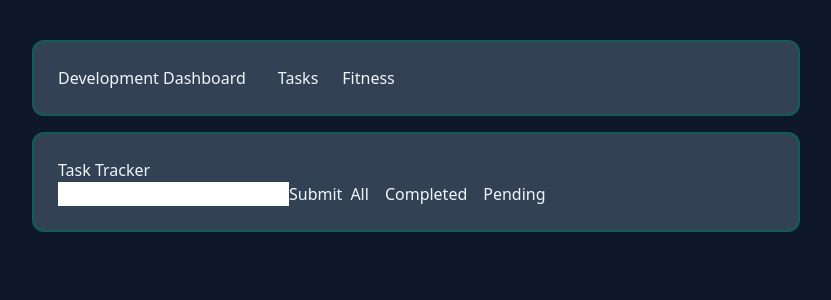
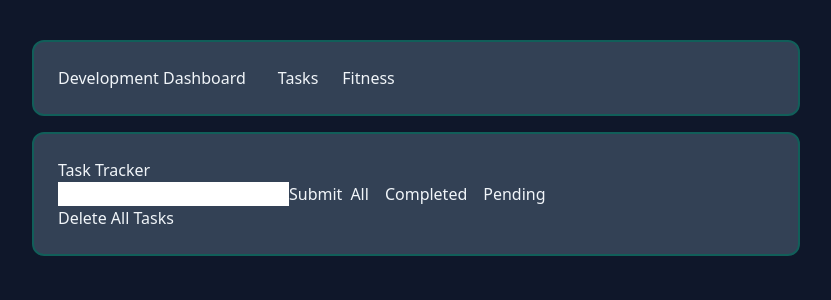
Before and after one commit to gaiabulbanix/react-dev-dashboard, a React (Vite) app: page / in a window 1280 px wide. Shown: the top 300 px of the page, without its empty margins (8-839 px from the left). Built offline with nearby package versions, Linux system fonts and the light colour scheme.

Commit message:
feat:added delete all tasks function

```diff
--- a/src/features/task-tracker/TaskTracker.jsx
+++ b/src/features/task-tracker/TaskTracker.jsx
@@ -2,6 +2,7 @@ import TaskForm from './TaskForm';
 import TaskFilter from './TaskFilter';
 import TaskList from './TaskList';
 import Panel from '../../components/Panel';
+import Button from '../../components/Button';
 
 import { useState } from 'react';
 
@@ -31,6 +32,8 @@ export default function TaskTracker({ className = '', }) {
             task.id !== targetTask.id
         ));
 
+    const handleDeleteAllTasks = () => setTaskList([]);
+
     return (
         <Panel className={`${className}`}>
             <h2>Task Tracker</h2>
@@ -46,6 +49,12 @@ export default function TaskTracker({ className = '', }) {
                     onToggleTask={handleToggleTask}
                     onDeleteTask={handleDeleteTask}
                 />
+                <Button
+                    type="Button"
+                    onClick={handleDeleteAllTasks}
+                >
+                    Delete All Tasks
+                </Button>
             </div>
         </Panel>
     );
```
